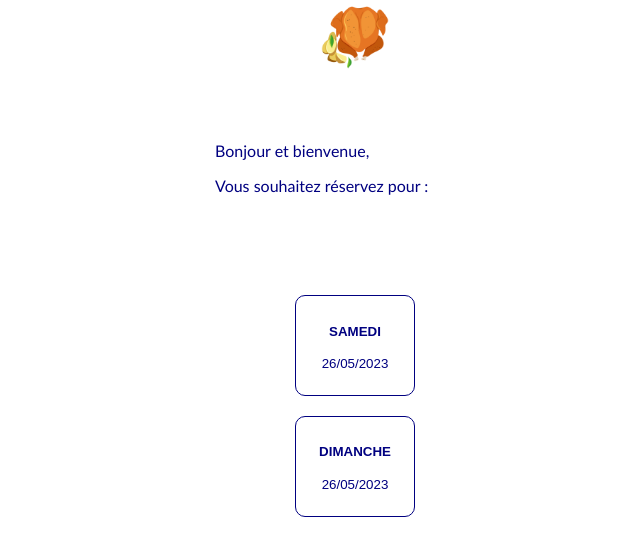
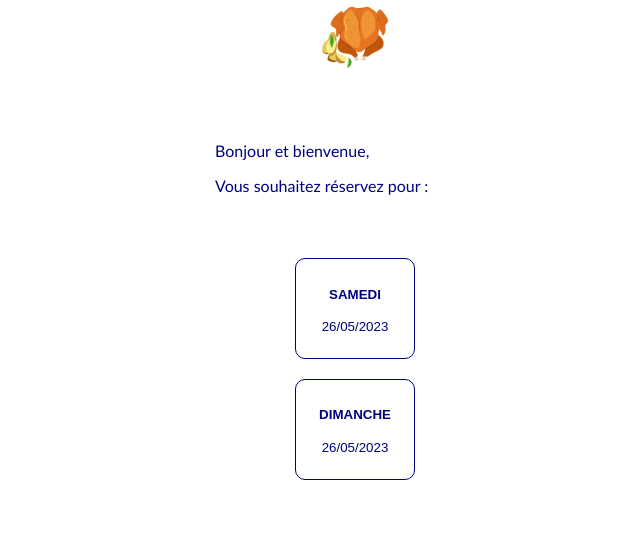
Before and after one commit to laurentmahieu/chicken_order, a Vue app: page /home in a window 1280 px wide. Shown: the top 556 px of the page, without its empty margins (285-925 px from the left). Built offline with nearby package versions, Linux system fonts and the light colour scheme.

Commit message:
delete useless class

```diff
--- a/src/views/HomeView.vue
+++ b/src/views/HomeView.vue
@@ -7,7 +7,6 @@
     <p>Vous souhaitez réservez pour :</p>
 
     <div id="daychoice">
-      <div id="daychoiceBtns">
       <MyButtonDay
         day="samedi"
         :msg="getFormatDate(saturday)"
@@ -23,7 +22,6 @@
         :bgColor="choosenday === 2 ? 'navy' : 'white'"
         :color="choosenday === 2 ? 'white' : 'navy'"
       />
-      </div>
     </div>
 
     <!--
@@ -185,8 +183,7 @@ p {
   margin: auto;
   color: navy;
 }
-#daychoice,
-#daychoiceBtns {
+#daychoice {
   width: 100%;
   display: flex;
   flex-direction: column;
```
Lines whose indentation alone changed are shown as unchanged.
